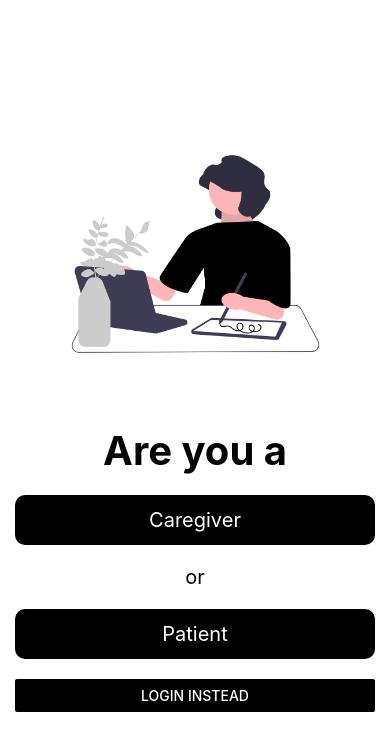
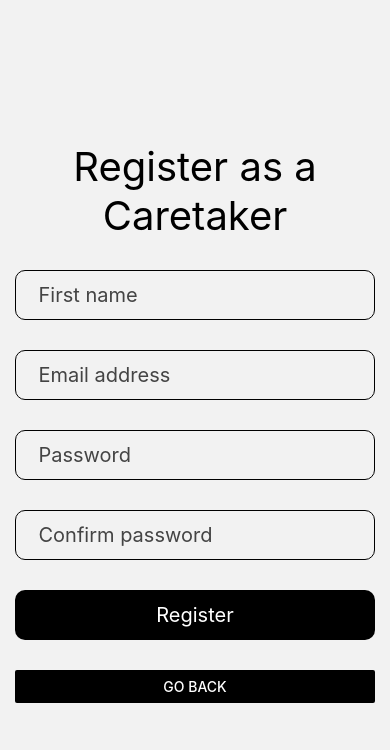
Before and after one commit to brandon-kong/CogniCoach, a React Native app in the folder app/: screen /caretaker-register in a window 390 px wide. Shown: the top 750 px of the page. Built offline with nearby package versions, Linux system fonts and the light colour scheme.

Commit message:
finished game

```diff
--- a/app/App.js
+++ b/app/App.js
@@ -13,6 +13,8 @@ import Quiz from './screens/quiz/index';
 import Login from './screens/login/index';
 import Map from './screens/geolocation/index';
 import GameScreen from './screens/game-screen';
+import CaretakerRegister from './screens/CaretakerRegister';
+import PatientRegister from './screens/PatientRegister';
 
 // Dashboard screen
 import Caregiver from './screens/dashboard/caregiver/index';
@@ -76,6 +78,16 @@ export default function App() {
           component={GameScreen}
           options={{ title: 'Game', headerShown: false }}
       />
+      <Stack.Screen
+          name="caretaker-register"
+          component={CaretakerRegister}
+          options={{ title: 'Register', headerShown: false }}
+      />
+      <Stack.Screen
+          name="patient-register"
+          component={PatientRegister}
+          options={{ title: 'Register', headerShown: false }}
+      />
       </Stack.Navigator>
       <StatusBar style="auto" />
     </NavigationContainer>
--- a/app/components/Card/index.js
+++ b/app/components/Card/index.js
@@ -14,6 +14,8 @@ export default class animatedbasic extends Component {
         this.state = {
             bounceValue: new Animated.Value(0),
             canFlip: true,
+            turned: false,
+            value: props.back
         };
     }
   componentWillMount() {
@@ -41,14 +43,16 @@ export default class animatedbasic extends Component {
   }
 
   flipCard() {
+    if (this.props.onPress !== undefined) this.props.onPress(this)
     if (!this.state.canFlip) return;
-    if (this.value >= 90) {
+    /*if (this.value >= 90) {
       Animated.spring(this.animatedValue,{
         toValue: 0,
         friction: 8,
         tension: 10,
         useNativeDriver: true
       }).start();
+      this.state.turned = false
     } else {
       Animated.spring(this.animatedValue,{
         toValue: 180,
@@ -56,8 +60,37 @@ export default class animatedbasic extends Component {
         tension: 10,
         useNativeDriver: true
       }).start();
-    }
+      this.state.turned = true
+    }*/
 
+  }
+
+  showCard () {
+    if (this.state.canFlip === false) return;
+    this.setState({canFlip: false})
+    setTimeout(() => {
+      Animated.spring(this.animatedValue,{
+        toValue: 180,
+        friction: 8,
+        tension: 10,
+        useNativeDriver: true
+      }).start();
+      this.setState({canFlip: true})
+    }, 0)
+  }
+
+  hideCard () {
+    if (this.state.canFlip === false) return;
+    this.setState({canFlip: false})
+    setTimeout(() => {
+      Animated.spring(this.animatedValue,{
+        toValue: 0,
+        friction: 8,
+        tension: 10,
+        useNativeDriver: true
+      }).start();
+      this.setState({canFlip: true})
+    }, 1000)
   }
 
   render() {
--- /dev/null
+++ b/app/screens/CaretakerRegister/index.js
@@ -0,0 +1,34 @@
+import CustomButton from '../../components/Button';
+import Textbox from '../../components/Textbox';
+import { Text, View, StyleSheet, Button } from 'react-native'
+
+export default function CaretakerRegister ( { navigation } ) {
+    return (
+        <View style={styles.container}>
+            <Text style={styles.register_title} >Register as a Caretaker</Text>
+            <Textbox label="Name" placeholder="First name" />
+            <Textbox label="Email" placeholder="Email address" />
+            <Textbox label="Password" placeholder="Password" secureTextEntry={true} />
+            <Textbox label="Confirm Password" placeholder="Confirm password" secureTextEntry={true} />
+            <CustomButton text="Register" onPress={() => navigation.navigate('patient')} />
+            <Button title="Go back" color="#000" onPress={() => navigation.navigate('home')} ></Button>
+        </View>
+    )
+}
+
+const styles = StyleSheet.create({
+    container: {
+        display: 'flex',
+        gap: 30,
+        flexDirection: 'column',
+        justifyContent: 'center',
+        padding: 15,
+        height: '100%',
+
+    },
+
+    register_title: {
+        fontSize: 40,
+        textAlign: 'center',
+    }
+})
--- /dev/null
+++ b/app/screens/PatientRegister/index.js
@@ -0,0 +1,34 @@
+import CustomButton from '../../components/Button';
+import Textbox from '../../components/Textbox';
+import { Text, View, StyleSheet, Button } from 'react-native'
+
+export default function CaretakerRegister ( { navigation } ) {
+    return (
+        <View style={styles.container}>
+            <Text style={styles.register_title} >Register as a Patient</Text>
+            <Textbox label="Name" placeholder="First name" />
+            <Textbox label="Email" placeholder="Email address" />
+            <Textbox label="Password" placeholder="Password" secureTextEntry={true} />
+            <Textbox label="Confirm Password" placeholder="Confirm password" secureTextEntry={true} />
+            <CustomButton text="Register" onPress={() => navigation.navigate('quiz')} />
+            <Button title="Go back" color="#000" onPress={() => navigation.navigate('home')} ></Button>
+        </View>
+    )
+}
+
+const styles = StyleSheet.create({
+    container: {
+        display: 'flex',
+        gap: 30,
+        flexDirection: 'column',
+        justifyContent: 'center',
+        padding: 15,
+        height: '100%',
+
+    },
+
+    register_title: {
+        fontSize: 40,
+        textAlign: 'center',
+    }
+})
--- a/app/screens/game-screen/index.js
+++ b/app/screens/game-screen/index.js
@@ -10,23 +10,84 @@ export default function GameScreen () {
 
     const [score, setScore] = useState(0)
     const [attempts, setAttempts] = useState(0)
+    const [time, setTime] = useState(0)
     const [gameStarted, setGameStarted] = useState(false)
 
-    const cardsInMemory = []
+    var x = 1;
 
-    function flipCard() {
-        if (cardsInMemory.length < 2) {
-            cardsInMemory.push(this)
+    var cardsInMemory = []
+    var cardsSelected = []
+
+    function initCards () {
+        while (cardsInMemory.length < 8) {
+            const randomNum = Math.floor(Math.random() * 8) + 1
+            if (!cardsInMemory.includes(randomNum)) {
+                cardsInMemory.push(randomNum)
+            }
         }
-        if (cardsInMemory.length === 2) {
+
+        // duplicate cards
+        cardsInMemory.push(...cardsInMemory)
+
+        // shuffle cards
+        for (let i = cardsInMemory.length - 1; i > 0; i--) {
+            const j = Math.floor(Math.random() * i)
+            const temp = cardsInMemory[i]
+            cardsInMemory[i] = cardsInMemory[j]
+            cardsInMemory[j] = temp
+        }
+
+        // create cards
+    }
+
+    function startGame () {
+        setGameStarted(true)
+        // set timer
+
+        // start timer
+        while (gameStarted === true) {
+            setTimeout(() => {
+                setTime(time + 1)
+            }, 1000)
+        }
+
+
+    }
+
+    function cardClicked (card) {
+        if (card.state.canFlip === false) return
+
+        if (cardsSelected.length < 2) {
+            card.showCard()
+            cardsSelected.push(card)
+        }
+        if (cardsSelected.length === 2) {
             // check if cards match
-            console.log('cards match')
+            if (cardsSelected[0].state.value === cardsSelected[1].state.value) {
+                // cards match
+                console.log('is a match')
+
+                cardsSelected[1].showCard()
+                cardsSelected[0].state.canFlip = false
+                cardsSelected[1].state.canFlip = false
+                cardsSelected = []
+
+                setScore(score + 1)
+            } else {
+                // not a match
+
+                console.log('cards do not match')
+                cardsSelected[0].hideCard()
+                cardsSelected[1].hideCard()
+                cardsSelected = []
+            }
         }
     }
 
     const cardDict = {}
 
     const navigator = useNavigation()
+    initCards()
 
     return (
         <View style={styles.container}>
@@ -34,14 +95,14 @@ export default function GameScreen () {
                 <View style={styles.game_instruction_frame}>
                     <Text style={styles.instructions_title}>Game Instructions</Text>
                     <Text style={styles.instructions_desc}>You will try to select two cards with the same symbol. </Text>
-                    <CustomButton text='Start Game' onPress={() => setGameStarted(true)} />
+                    <CustomButton text='Start Game' onPress={() => startGame()} />
                 </View>
             </View>
             }
             <View style={styles.point_view}>
                 <View style={styles.top_info}>
                     <Text style={styles.score_title}>Score: {score}</Text>
-                    <Text>Time Elapsed: 10s</Text>
+                    <Text>Time Elapsed: {time}s</Text>
                 </View>
                 <View style={styles.top_info}>
                     <Text>Attempts: {attempts}</Text>
@@ -49,31 +110,32 @@ export default function GameScreen () {
             </View>
             <View style={styles.game_view}>
                 <View style={styles.game_frame}>
+
                     <Row>
-                        <Card style={styles['1col']} front='' back='2' />
-                        <Card style={styles['2col']} front='' back='2' />
-                        <Card style={styles['3col']} front='' back='2' />
-                        <Card style={styles['4col']} front='' back='2' />
+                        <Card style={styles['1col']} front='' back='1' onPress={cardClicked} />
+                        <Card style={styles['2col']} front='' back='8' onPress={cardClicked} />
+                        <Card style={styles['3col']} front='' back='4' onPress={cardClicked} />
+                        <Card style={styles['4col']} front='' back='5' onPress={cardClicked} />
 
                     </Row>
                     <Row>
-                        <Card style={styles['1col']} front='' back='2' />
-                        <Card style={styles['2col']} front='' back='2' />
-                        <Card style={styles['3col']} front='' back='2' />
-                        <Card style={styles['4col']} front='' back='2' />
+                        <Card style={styles['1col']} front='' back='7' onPress={cardClicked} />
+                        <Card style={styles['2col']} front='' back='2' onPress={cardClicked} />
+                        <Card style={styles['3col']} front='' back='4' onPress={cardClicked} />
+                        <Card style={styles['4col']} front='' back='3' onPress={cardClicked} />
                     </Row>
                     <Row>
-                        <Card style={styles['1col']} front='' back='2' />
-                        <Card style={styles['2col']} front='' back='2' />
-                        <Card style={styles['3col']} front='' back='2' />
-                        <Card style={styles['4col']} front='' back='2' />
+                        <Card style={styles['1col']} front='' back='1' onPress={cardClicked} />
+                        <Card style={styles['2col']} front='' back='5' onPress={cardClicked} />
+                        <Card style={styles['3col']} front='' back='7' onPress={cardClicked} />
+                        <Card style={styles['4col']} front='' back='6' onPress={cardClicked} />
                     </Row>
                     <Row>
-                        <Card style={styles['1col']} front='' back='2' />
-                        <Card style={styles['2col']} front='' back='2' />
-                        <Card style={styles['3col']} front='' back='2' />
-                        <Card style={styles['4col']} front='' back='2' />
-                    </Row>
+                        <Card style={styles['1col']} front='' back='3' onPress={cardClicked} />
+                        <Card style={styles['2col']} front='' back='8' onPress={cardClicked} />
+                        <Card style={styles['3col']} front='' back='2' onPress={cardClicked} />
+                        <Card style={styles['4col']} front='' back='6' onPress={cardClicked} />
+                </Row>
                 </View>
             </View>
             <CustomButton text="Quit game" onPress={() => navigator.navigate('patient')} />
--- a/app/screens/home/index.js
+++ b/app/screens/home/index.js
@@ -7,9 +7,9 @@ export default function Home ( { navigation } ) {
             <Image style={styles.main_img} source={require('../../assets/landing-img.png')} />
             <View style={styles.bottom_container}>
                 <Text style={styles.home_title} >Are you a</Text>
-                <CustomButton text='Caregiver' />
+                <CustomButton text='Caregiver' onPress={() => {navigation.navigate('caretaker-register')}} />
                 <Text style={styles.home_text}>or</Text>
-                <CustomButton text='Patient' />
+                <CustomButton text='Patient'  onPress={() => {navigation.navigate('patient-register')}} />
                 <Button color="#000" title="Login instead" onPress={() => {navigation.navigate('login')}}></Button>
             </View>
 
```
